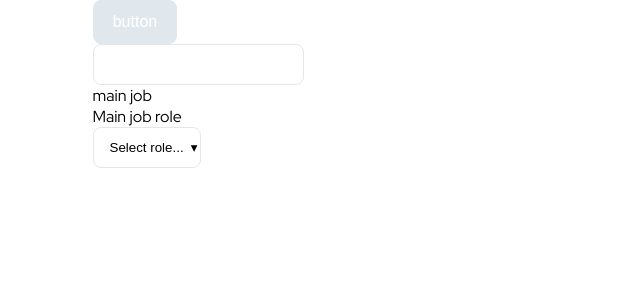
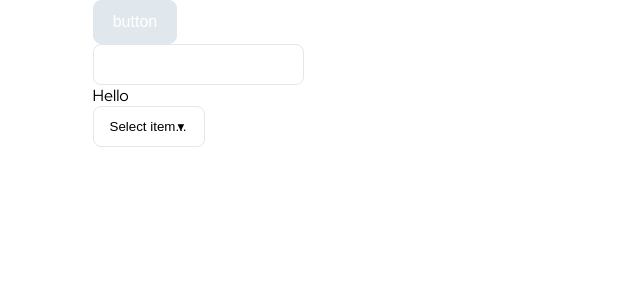
Before and after one commit to pin4eva/redacre, a React (Vite) app in the folder frontend/: page / in a window 1280 px wide. Shown: the top 300 px of the page, without its empty margins (0-640 px from the left). Built offline with nearby package versions, Linux system fonts and the light colour scheme.

Commit message:
style: implemented selectable options

```diff
--- a/frontend/src/App.tsx
+++ b/frontend/src/App.tsx
@@ -1,7 +1,8 @@
-import React from "react";
+import React, { useState } from "react";
 import { Select } from "./lib/Select";
 
 const App = () => {
+  const [selectedItem, setSelectedItem] = useState("");
   return (
     <div className="container">
       <button disabled className="btn primary">
@@ -13,10 +14,31 @@ const App = () => {
       </div>
 
       <div>
-        <Select />
+        <label>Hello</label>
+        <Select
+          selectedItem={selectedItem}
+          options={data.map((d, i) => (
+            <div
+              key={i}
+              className="select-option-item"
+              onClick={() => setSelectedItem(d.name)}
+            >
+              {d.name}
+            </div>
+          ))}
+        />
       </div>
     </div>
   );
 };
 
 export default App;
+
+const data = [
+  { name: "Peter" },
+  { name: "John" },
+  { name: "Paul" },
+  { name: "Emeka" },
+  { name: "Grace" },
+  { name: "Peter" },
+];
--- a/frontend/src/lib/Select.tsx
+++ b/frontend/src/lib/Select.tsx
@@ -1,11 +1,25 @@
-import { useEffect } from "react";
+import { ReactNode, useEffect } from "react";
 import styled from "styled-components";
 
-export const Select = () => {
+interface IProp {
+  options: ReactNode[];
+  selectedItem: string;
+}
+
+export const Select: React.FC<IProp> = ({ options, selectedItem }: IProp) => {
   useEffect(() => {
     if (typeof window !== undefined) {
       const wrapper = document.querySelector(".select-option-body");
       const trigger = document.querySelector(".trigger-button");
+      const optionsWrapper = document.querySelector(".select-option-wrapper");
+
+      const options = Array.from(optionsWrapper?.children as Iterable<Element>);
+
+      options.forEach((opt) => {
+        opt.addEventListener("click", () => {
+          wrapper?.classList.remove("isActive");
+        });
+      });
 
       trigger?.addEventListener("click", () => {
         wrapper?.classList.toggle("isActive");
@@ -32,32 +46,13 @@ export const Select = () => {
   }, []);
   return (
     <Wrapper>
-      <span>main job</span>
-
       <div className="select">
-        <span className="select-label">Main job role</span>
         <div className="select-wrapper">
           <div className="select-option-body">
             <button className="select-option-trigger trigger-button">
-              Select role...
+              {selectedItem ? selectedItem : "Select item..."}
             </button>
-            <div className="select-option-wrapper">
-              <div className="select-option-item" data-value="ds">
-                UI/UX Designer
-              </div>
-              <div className="select-option-item" data-value="fe">
-                Frontend Engineer
-              </div>
-              <div className="select-option-item" data-value="be">
-                Backend Engineer
-              </div>
-              <div className="select-option-item" data-value="qa">
-                QA Engineer
-              </div>
-              <div className="select-option-item" data-value="un">
-                Unicorn
-              </div>
-            </div>
+            <div className="select-option-wrapper">{options}</div>
           </div>
         </div>
       </div>
--- a/frontend/src/style/_helpers.scss
+++ b/frontend/src/style/_helpers.scss
@@ -129,11 +129,12 @@ select {
     position: relative;
     width: 100%;
     text-align: left;
+    min-width: 7rem;
     &::after {
       content: "▾";
       position: absolute;
       margin-left: auto;
-      right: 2%;
+      right: $btn-padding-x;
     }
   }
 }
```
